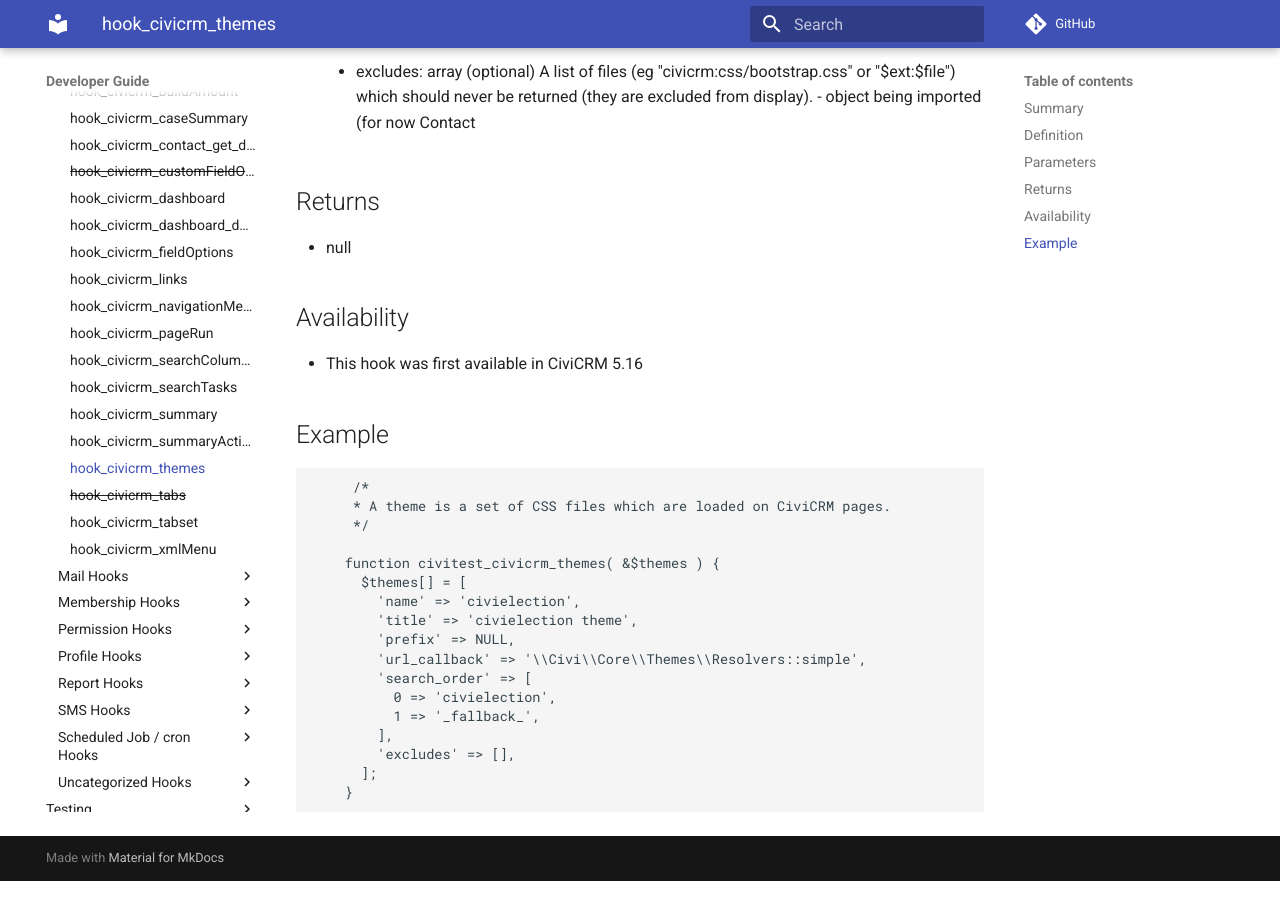
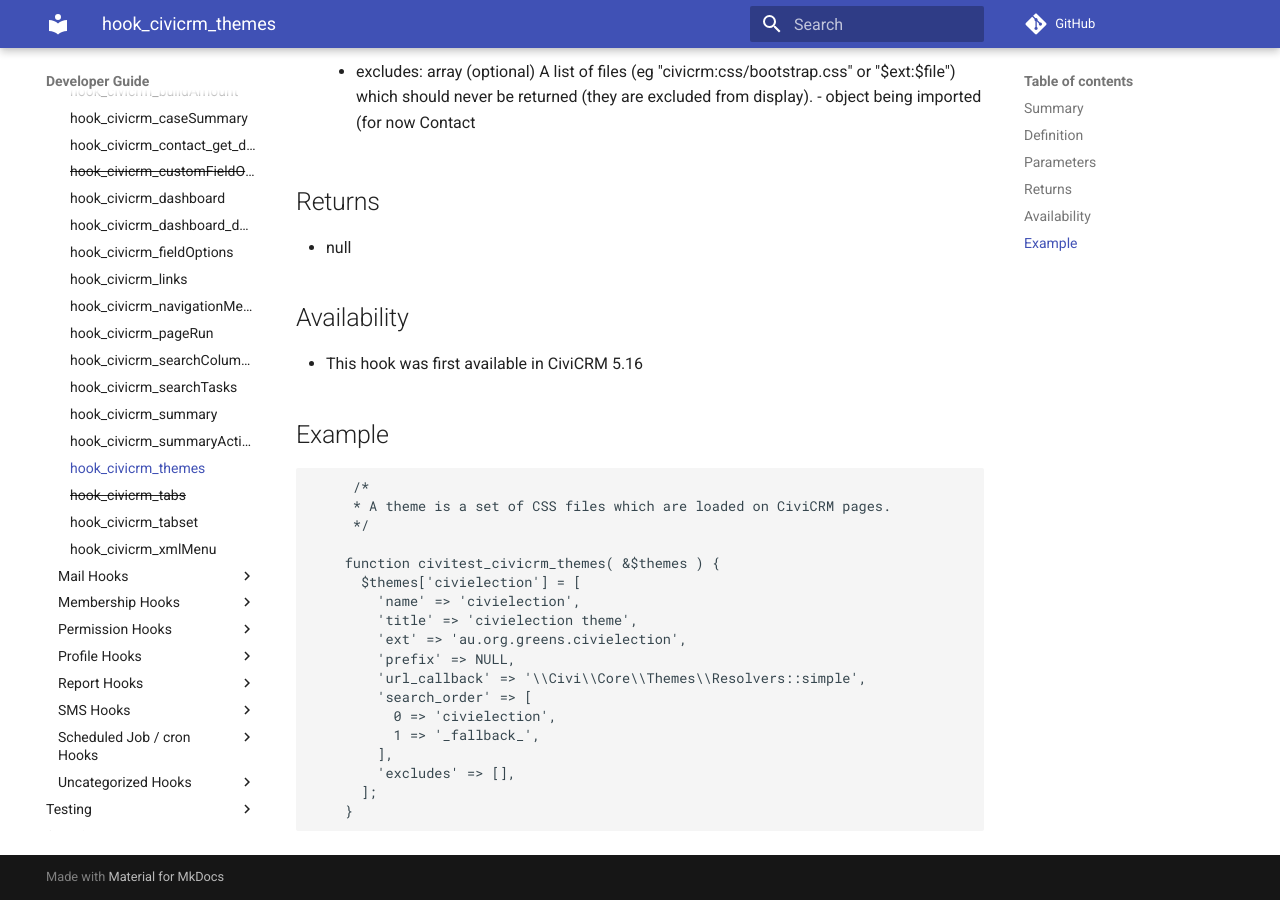
Before and after one commit to civicrm/civicrm-dev-docs, an MkDocs documentation site: the page built from docs/hooks/hook_civicrm_themes.md, in a window 1280 px wide and 900 px high, scrolled down 757 px. Built offline with MkDocs 1.6.1 and Material for MkDocs 9.7.7, drawn with Linux system fonts in a browser that asks for light colours; comment, search, counter and statistics services are not loaded; old or Windows-style settings are respelled for this version of MkDocs.

Commit message:
Update doc block following testing

```diff
--- a/docs/hooks/hook_civicrm_themes.md
+++ b/docs/hooks/hook_civicrm_themes.md
@@ -48,9 +48,10 @@
      */
 
     function civitest_civicrm_themes( &$themes ) {
-      $themes[] = [
+      $themes['civielection'] = [
         'name' => 'civielection',
         'title' => 'civielection theme',
+        'ext' => 'au.org.greens.civielection',
         'prefix' => NULL,
         'url_callback' => '\\Civi\\Core\\Themes\\Resolvers::simple',
         'search_order' => [
```
